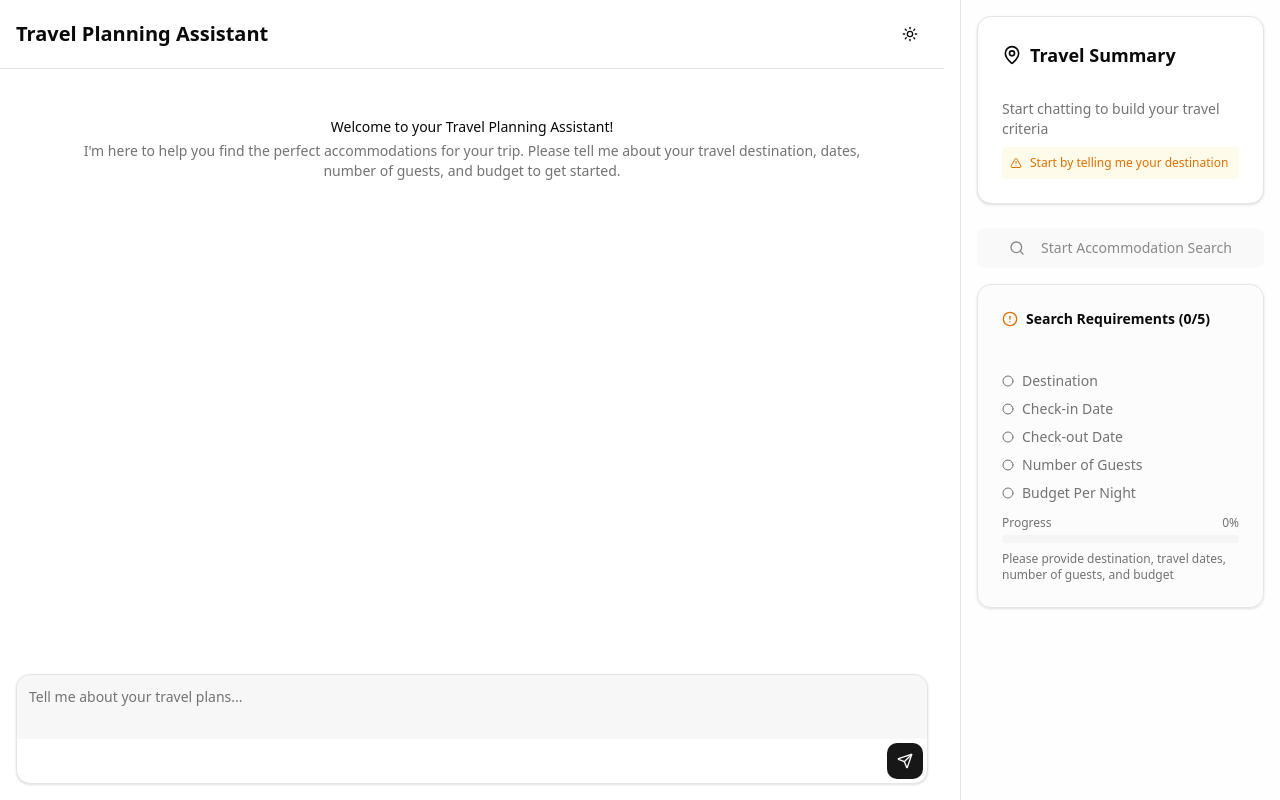
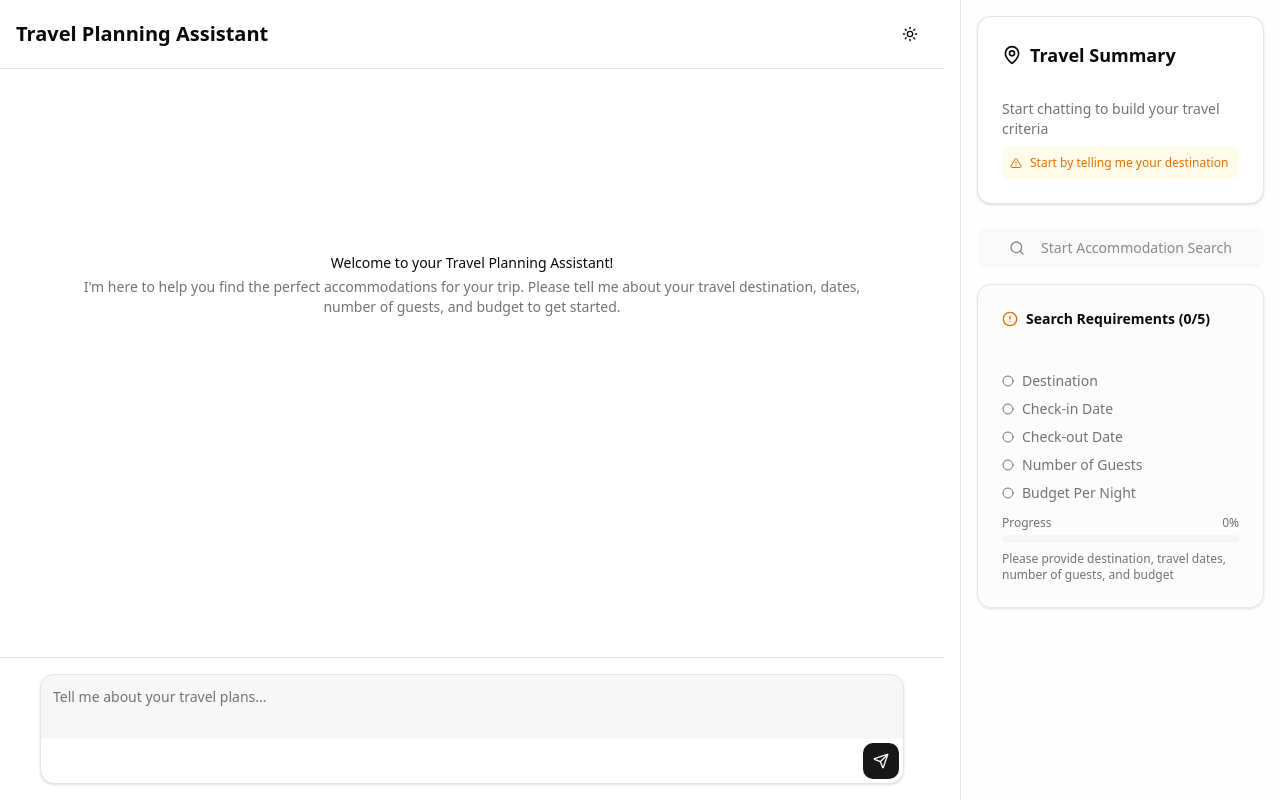
Before and after one commit to dr-regier/booking-agent-ts, a Next.js app: page / in a window 1280 px wide. Built offline with nearby package versions, Linux system fonts and the light colour scheme.

Commit message:
updated frontend to remember what criteria have already been collected and provide more intelligent follow ups.

```diff
--- a/app/page.tsx
+++ b/app/page.tsx
@@ -1,6 +1,6 @@
 "use client";
 
-import { useState } from "react";
+import { useState, useEffect, useRef } from "react";
 import {
   Conversation,
   ConversationContent,
@@ -46,6 +46,12 @@ export default function Home() {
   const [isLoading, setIsLoading] = useState(false);
   const [travelCriteria, setTravelCriteria] = useState<TravelCriteria>({});
   const [searchResults, setSearchResults] = useState<AccommodationResult[]>([]);
+  const messagesEndRef = useRef<HTMLDivElement>(null);
+
+  // Auto-scroll to bottom when new messages arrive
+  useEffect(() => {
+    messagesEndRef.current?.scrollIntoView({ behavior: "smooth" });
+  }, [limitedMessages, isLoading]);
 
   const handleSubmit = async (
     message: { text?: string; files?: any[] },
@@ -125,19 +131,23 @@ export default function Home() {
   return (
     <div className="min-h-screen bg-background flex max-w-7xl mx-auto gap-4">
       {/* Main chat area */}
-      <div className="flex-1 flex flex-col">
-        <div className="border-b p-4 flex items-center justify-between">
+      <div className="flex-1 flex flex-col min-h-0">
+        <div className="border-b p-4 flex items-center justify-between flex-shrink-0">
           <h1 className="text-xl font-semibold">Travel Planning Assistant</h1>
           <ThemeToggle />
         </div>
 
-        <Conversation className="flex-1">
-          <ConversationContent className="space-y-4">
+        {/* Chat content container that can grow naturally */}
+        <div className="flex-1 flex flex-col min-h-0">
+          <div className="flex-1 overflow-y-auto">
+            <div className="max-w-4xl mx-auto px-4 py-6 space-y-4">
               {limitedMessages.length === 0 ? (
-              <ConversationEmptyState
-                title="Welcome to your Travel Planning Assistant!"
-                description="I'm here to help you find the perfect accommodations for your trip. Please tell me about your travel destination, dates, number of guests, and budget to get started."
-              />
+                <div className="flex size-full flex-col items-center justify-center gap-3 p-8 text-center min-h-96">
+                  <div className="space-y-1">
+                    <h3 className="font-medium text-sm">Welcome to your Travel Planning Assistant!</h3>
+                    <p className="text-muted-foreground text-sm">I'm here to help you find the perfect accommodations for your trip. Please tell me about your travel destination, dates, number of guests, and budget to get started.</p>
+                  </div>
+                </div>
               ) : (
                 limitedMessages.map((message) => (
                   <Message key={message.id} from={message.role}>
@@ -154,10 +164,14 @@ export default function Home() {
                   </MessageContent>
                 </Message>
               )}
-          </ConversationContent>
-        </Conversation>
+              {/* Invisible element to scroll to */}
+              <div ref={messagesEndRef} />
+            </div>
+          </div>
 
-        <div className="p-4">
+          {/* Input area that flows naturally after messages */}
+          <div className="flex-shrink-0 border-t bg-background">
+            <div className="max-w-4xl mx-auto p-4">
               <PromptInput onSubmit={handleSubmit}>
                 <PromptInputBody>
                   <PromptInputTextarea placeholder="Tell me about your travel plans..." />
@@ -167,6 +181,8 @@ export default function Home() {
                   </PromptInputToolbar>
                 </PromptInputBody>
               </PromptInput>
+            </div>
+          </div>
         </div>
       </div>
 
```
Lines whose indentation alone changed are shown as unchanged.
